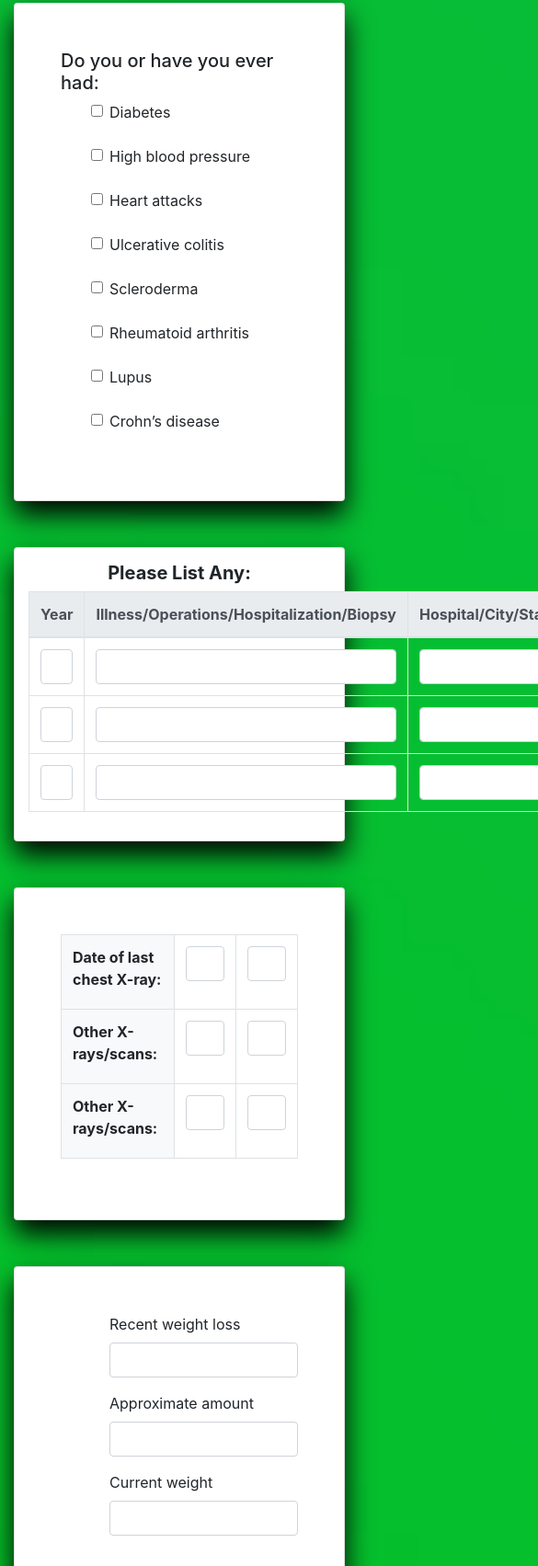
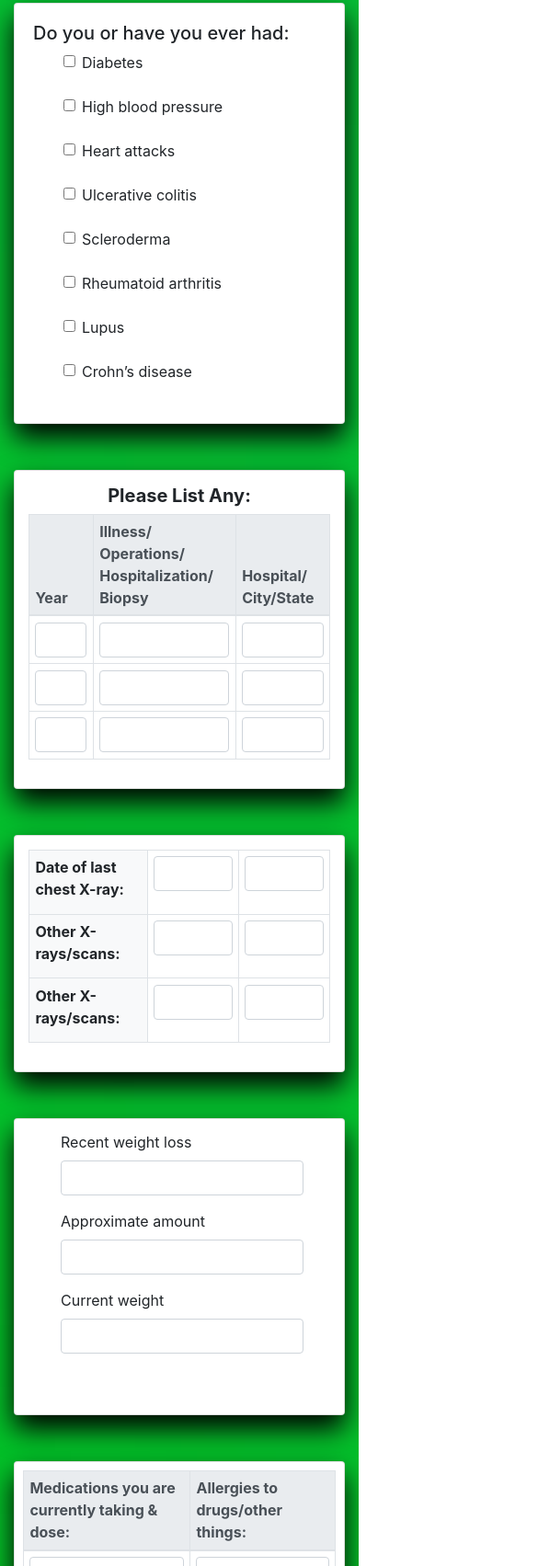
Before and after one commit to kartikchauhan563/Cancer-care, a plain HTML site: page index.html in a window 390 px wide. Shown: the part 1793-3496 px from the top of the page at 92% size, 585 px wide, since content can reach past the window. Drawn offline with nearby package versions, Linux system fonts and the light colour scheme.

Commit message:
add responsive code

```diff
--- a/index.css
+++ b/index.css
@@ -49,4 +49,35 @@ div#leftupper {
     #fourthcard {
         padding: 15px;
     }
+    #fifthcard {
+        padding: 15px;
+    }
+    #sixthcard {
+        padding-top: 13px ;
+        padding-right: 44px;
+    }
+    #date {
+        padding: 20px;
+        margin-right: 10px;
+    }
+    #thirdcard {
+        padding: 20px;
+    }
+    #seventhcard {
+        padding: 9px;
+    }
+    .table td, .table th {
+        padding: 0.40rem;
+        vertical-align: top;
+        border-top: 0px solid #dee2e6;
+    }
+    .row {
+        display: -webkit-box;
+        display: -ms-flexbox;
+        display: flex;
+        -ms-flex-wrap: wrap;
+        flex-wrap: wrap;
+        margin-right: 0px;
+        margin-left: -61px;
+    }
   }
--- a/index.html
+++ b/index.html
@@ -19,9 +19,6 @@
 
 <body>
     <div class="container">
-
-
-
         <form>
             <h1 class="card" style="padding:15px;font-family: 'Poppins';letter-spacing: 2px;">
                 <center><b>
@@ -156,8 +153,40 @@
                 <center>
                     <h5><b>Please List Any:</b></h5>
                 </center>
+                <table class="table table-bordered">
+                    <thead class="thead-light">
+                        <tr>
+                            <th scope="col">Year</th>
+                            <th scope="col">Illness/<wbr>Operations/<wbr>Hospitalization/<wbr>Biopsy</th>
+                            <th scope="col">Hospital/<wbr>City/<wbr>State</th>
 
-                <table class="table table-bordered">
+                        </tr>
+                    </thead>
+                    <tbody>
+                        <tr>
+                            <td><input type="text" class="form-control"></td>
+                            <td><input type="text" class="form-control"></td>
+                            <td><input type="text" class="form-control"></td>
+
+
+                        </tr>
+                        <tr>
+                            <td><input type="text" class="form-control"></td>
+                            <td><input type="text" class="form-control"></td>
+                            <td><input type="text" class="form-control"></td>
+
+
+                        </tr>
+                        <tr>
+                            <td><input type="text" class="form-control"></td>
+                            <td><input type="text" class="form-control"></td>
+                            <td><input type="text" class="form-control"></td>
+
+
+                        </tr>
+                    </tbody>
+                </table>
+                <!-- <table class="table table-bordered">
                     <thead class="thead-light">
                         <tr>
                             <th scope="col">Year</th>
@@ -184,7 +213,7 @@
                             <td> <input type="text" class="form-control"></td>
                         </tr>
                     </tbody>
-                </table>
+                </table> -->
             </div>
             <div class="card" id="fifthcard">
                 <table class="table table-bordered">
@@ -216,7 +245,7 @@
             </div>
 
             <div class="card" id="sixthcard">
-                <div class="form-row ml-5">
+                <div class="form-row">
                     <div class="form-group col-md-4">
                         <label for="">Recent weight loss</label>
                         <input type="text" class="form-control">
@@ -277,7 +306,7 @@
 
 
             <div class="form-row">
-                <div class="card form-group col-md-12 mr-5" id="date">
+                <div class="card form-group col-md-12" id="date">
                     <label for="inputEmail4">Employment / Profession:</label>
                     <input type="email" class="form-control" id="" placeholder="">
                     <label for="">Hobbies:</label>
@@ -596,7 +625,7 @@
                 </div>
 
 
-                <div class="form-row ml-5">
+                <div class="form-row ">
                     <div class="form-group col-md-4">
                         <label for="" class="form-label">Location of pain: </label>
                         <input type="text" class="form-control">
@@ -682,7 +711,6 @@
 
 
         </form>
-
         <form>
             <h1 class="card" style="padding:15px;font-family: 'Poppins';letter-spacing: 2px;">
                 <center><b>Social History</b></center>
@@ -698,7 +726,7 @@
                 </div> -->
 
 
-            <table class="table card p-2 table-bordered">
+            <table class="table card p-2">
                 <tbody>
                     <!-- head -->
                     <tr>
@@ -1320,9 +1348,7 @@
             </div>
 
         </form>
-
     </div>
-
     <!-- Optional JavaScript -->
     <!-- jQuery first, then Popper.js, then Bootstrap JS -->
     <script src="https://code.jquery.com/jquery-3.2.1.slim.min.js"
@@ -1338,5 +1364,4 @@
 
 </html>
 <style>
-
 </style>
```
